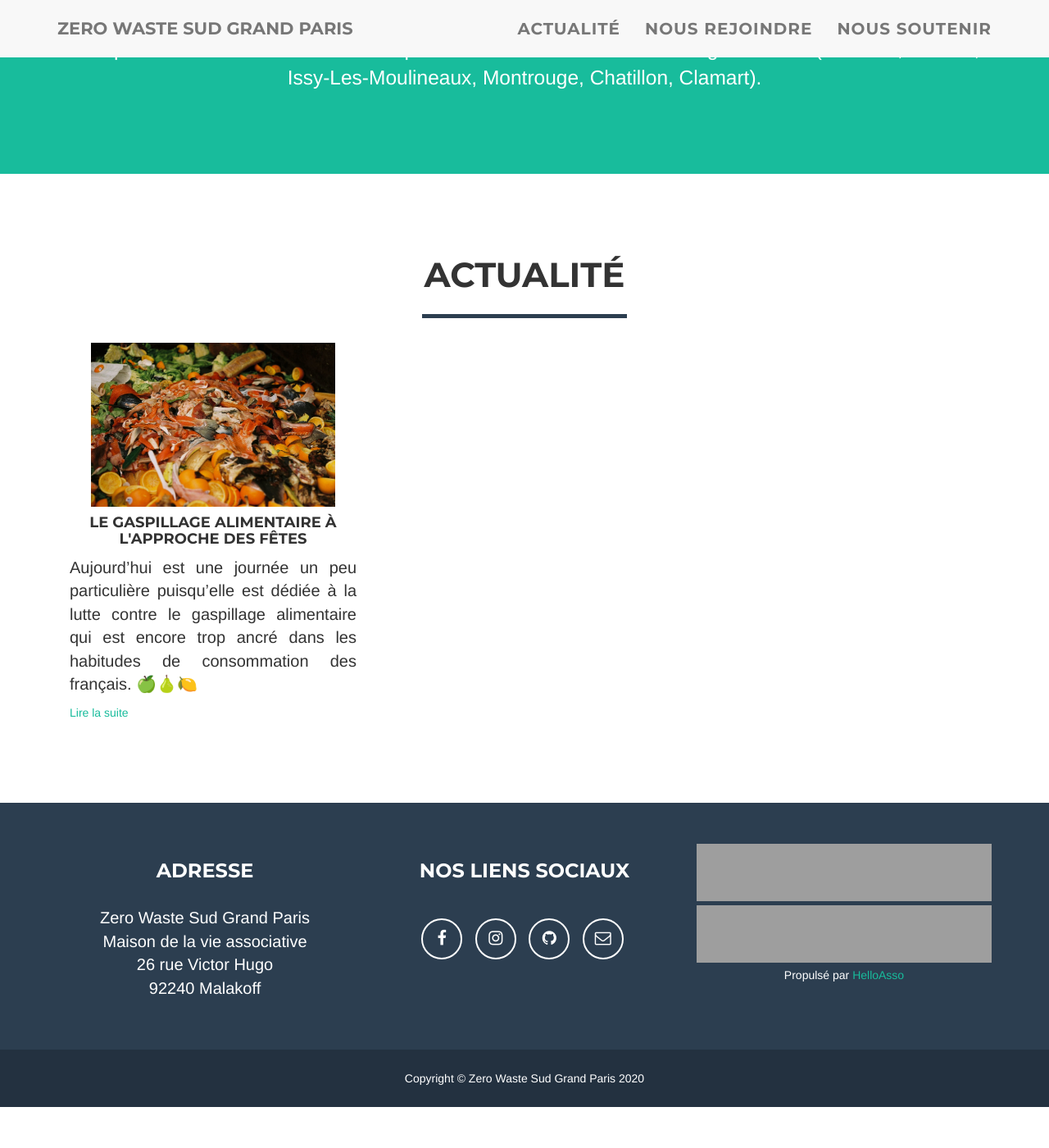
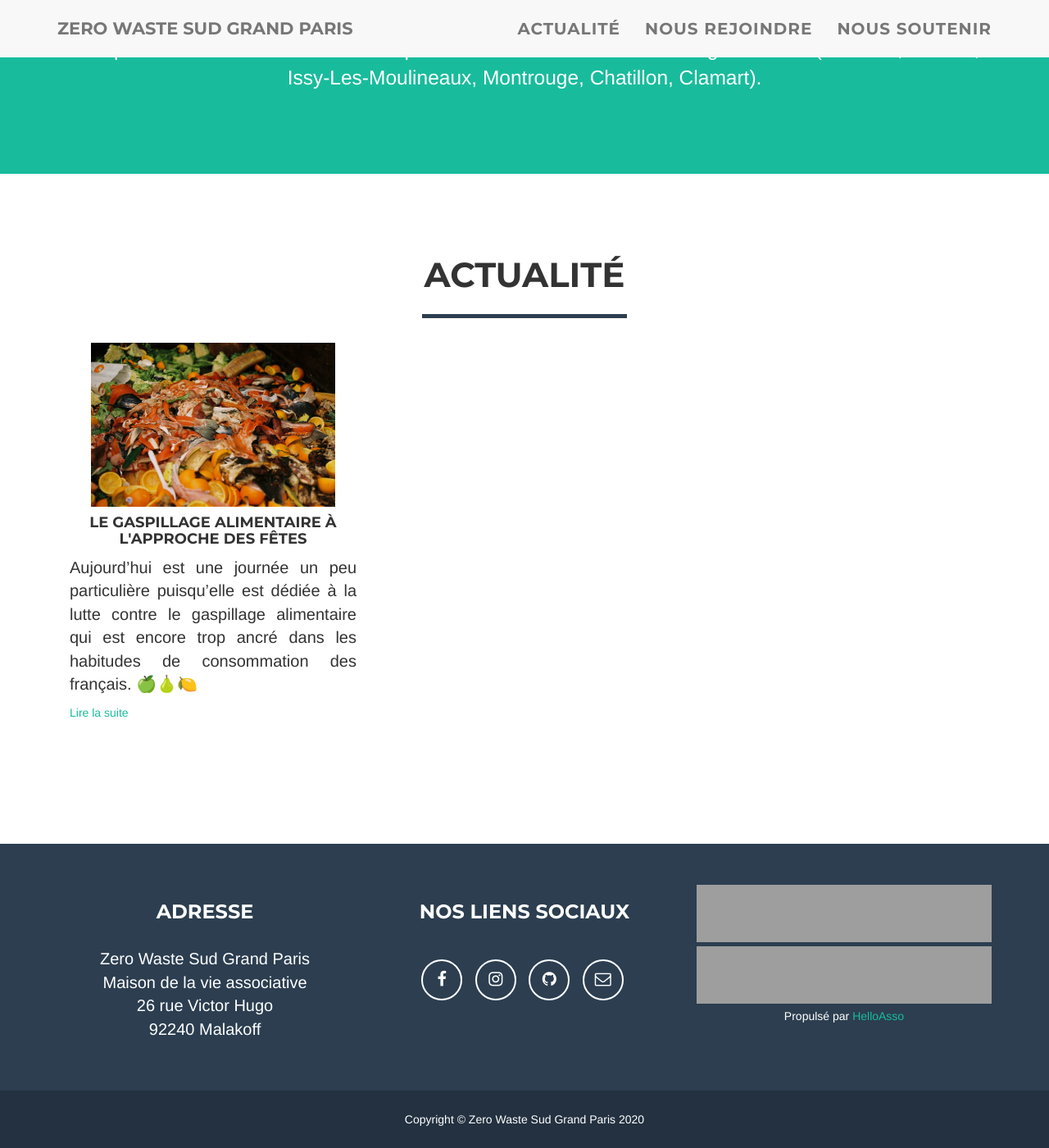
Before and after one commit to zerowastesgp/www.zerowastesgp.fr, a Jekyll site: the page built from _pages/actualite.html, in a window 1280 px wide and 1400 px high, scrolled down 599 px. Shown: the whole window at 82% size. Built offline with Jekyll 4.4.1, drawn with Linux system fonts in a browser that asks for light colours; before the commit the page ends 1949 px from its top, so only the background shows below that; grey boxes are pictures that could not be loaded.

Commit message:
Add a margin at the bottom of the articles

```diff
--- a/_sass/actualite.scss
+++ b/_sass/actualite.scss
@@ -1,5 +1,7 @@
 #articles {
   article {
+    margin-bottom: 50px;
+
     .post-meta {
       text-align: center;
 
```
